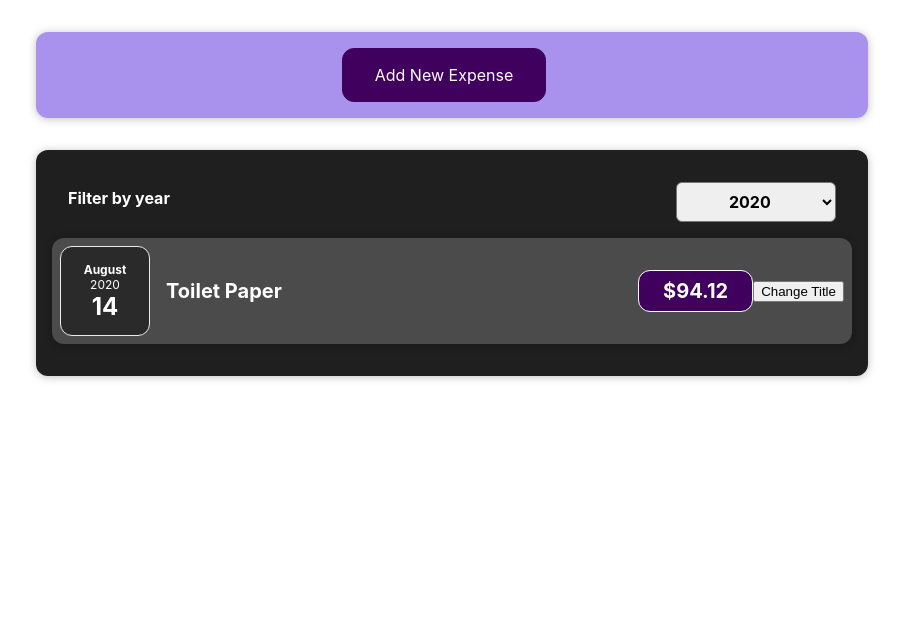
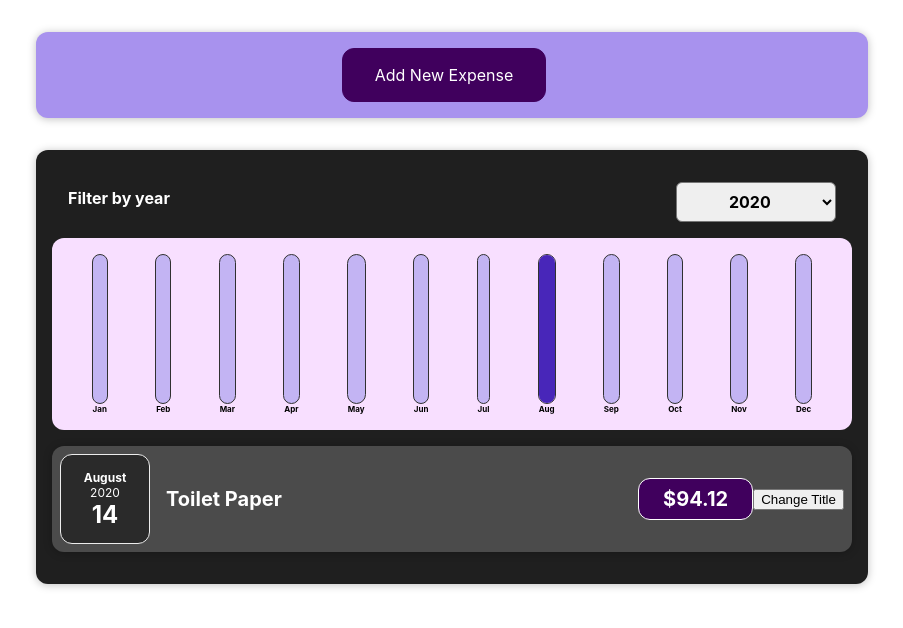
Before and after one commit to binarypsilocybin/react-complete-guide, a React (Create React App) app: page / in a window 1280 px wide. Shown: the top 628 px of the page, without its empty margins (188-1091 px from the left). Built offline with nearby package versions, Linux system fonts and the light colour scheme.

Commit message:
Chartbar component

```diff
--- a/src/components/Chart/Chart.js
+++ b/src/components/Chart/Chart.js
@@ -3,13 +3,15 @@
 import "./Chart.css";
 
 const Chart = (props) => {
+  const dataPointValues = props.dataPoints.map((dataPoint) => dataPoint.value);
+  const totalMaximum = Math.max(...dataPointValues);
   return (
     <div className="chart">
       {props.dataPoints.map((dataPoint) => (
         <ChartBar
           key={dataPoint.label}
           value={dataPoint.value}
-          maxValue={null}
+          maxValue={totalMaximum}
           label={dataPoint.label}
         />
       ))}
--- a/src/components/Chart/ChartBar.js
+++ b/src/components/Chart/ChartBar.js
@@ -4,7 +4,7 @@
 const ChartBar = (props) => {
   let barFillHeight = "0%";
 
-  if (props.max > 0) {
+  if (props.maxValue > 0) {
     barFillHeight = Math.round((props.value / props.maxValue) * 100) + "%";
   }
 
--- a/src/components/Expenses/Expenses.js
+++ b/src/components/Expenses/Expenses.js
@@ -5,6 +5,7 @@
 import "./Expenses.css";
 import "./ExpensesFilter.css";
 import ExpensesList from "./ExpensesList";
+import ExpensesChart from "./ExpensesChart";
 
 function Expenses(props) {
   const [filteredYear, setFilteredYear] = useState("2020");
@@ -23,6 +24,7 @@
           selected={filteredYear}
           onChangeFilter={filterChangeHandler}
         />
+        <ExpensesChart expenses={filteredExpenses} />
         <ExpensesList items={filteredExpenses} />
       </Card>
     </div>
--- /dev/null
+++ b/src/components/Expenses/ExpensesChart.js
@@ -0,0 +1,29 @@
+import React from "react";
+
+import Chart from "../Chart/Chart";
+
+const ExpensesChart = (props) => {
+  const chartDataPoints = [
+    { label: "Jan", value: 0 },
+    { label: "Feb", value: 0 },
+    { label: "Mar", value: 0 },
+    { label: "Apr", value: 0 },
+    { label: "May", value: 0 },
+    { label: "Jun", value: 0 },
+    { label: "Jul", value: 0 },
+    { label: "Aug", value: 0 },
+    { label: "Sep", value: 0 },
+    { label: "Oct", value: 0 },
+    { label: "Nov", value: 0 },
+    { label: "Dec", value: 0 },
+  ];
+
+  for (const expense of props.expenses) {
+    const expenseMonth = expense.date.getMonth();
+    chartDataPoints[expenseMonth].value += expense.amount;
+  }
+
+  return <Chart dataPoints={chartDataPoints} />;
+};
+
+export default ExpensesChart;
```
